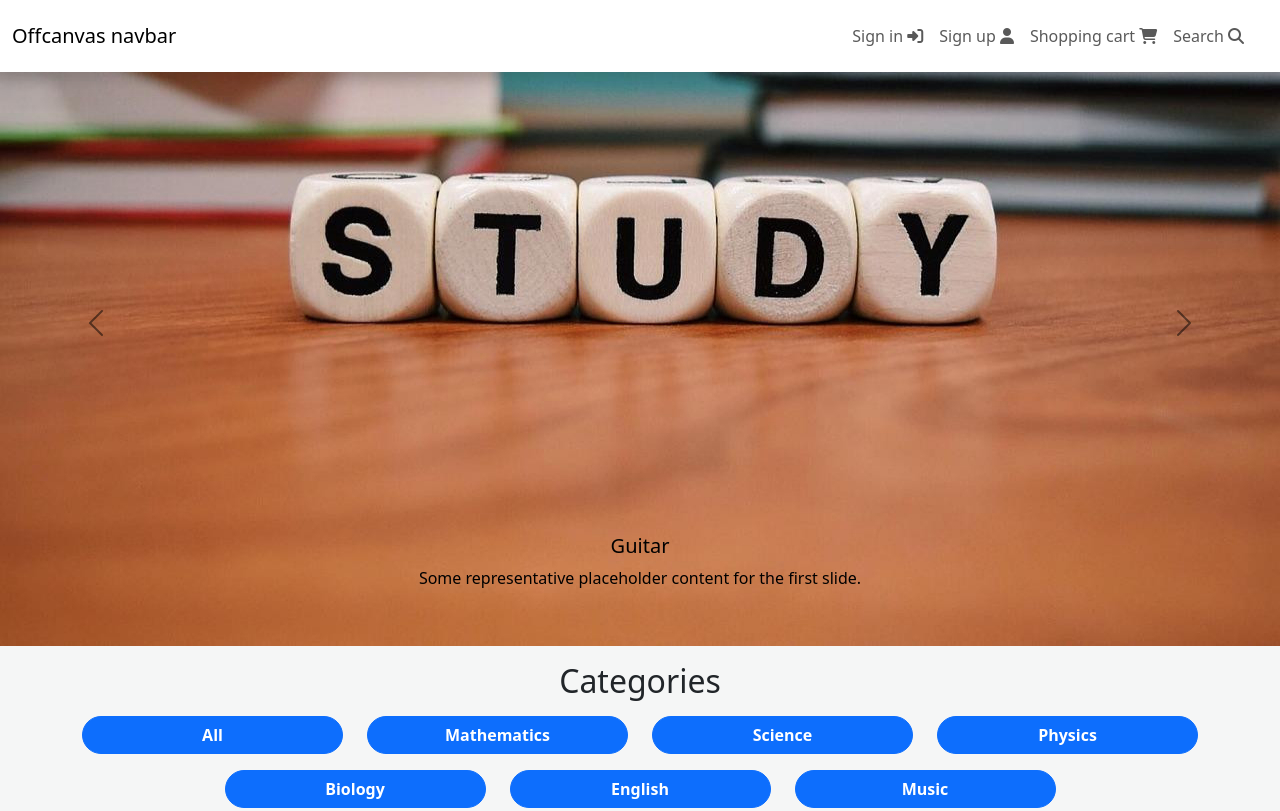
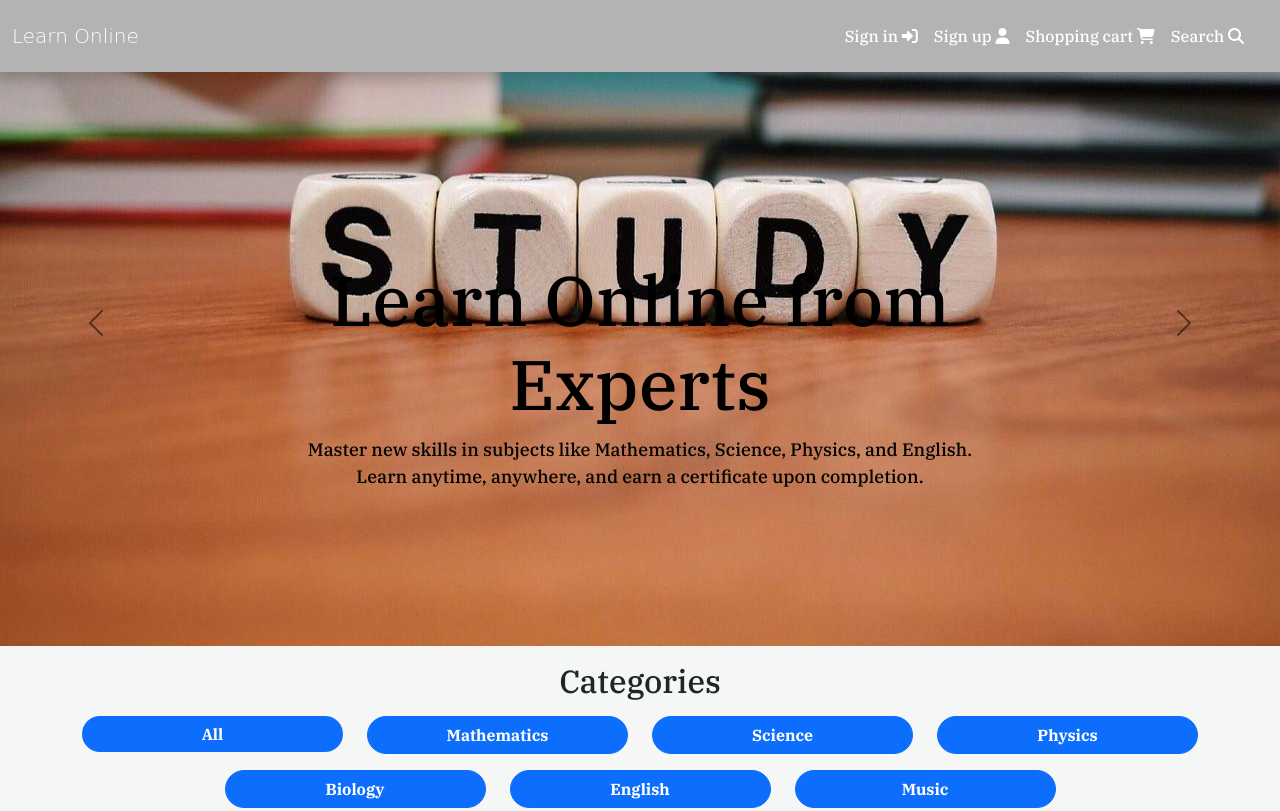
Before and after one commit to FlukeKitikorn/Course-recommendation-website, a plain HTML site: page index.html in a window 1280 px wide. Shown: the top 811 px of the page. Drawn offline with Linux system fonts and the light colour scheme; a web font is replaced by a local one.

Commit message:
fix responsive

```diff
--- a/asset/css/style.css
+++ b/asset/css/style.css
@@ -1,3 +1,5 @@
+@import url('https://fonts.googleapis.com/css2?family=IBM+Plex+Serif:ital,wght@0,100;0,200;0,300;0,400;0,500;0,600;0,700;1,100;1,200;1,300;1,400;1,500;1,600;1,700&family=Kanit:ital,wght@0,100;0,200;0,300;0,400;0,500;0,600;0,700;0,800;0,900;1,100;1,200;1,300;1,400;1,500;1,600;1,700;1,800;1,900&family=Playwrite+AU+SA:wght@100..400&family=Sarabun:ital,wght@0,100;0,200;0,300;0,400;0,500;0,600;0,700;0,800;1,100;1,200;1,300;1,400;1,500;1,600;1,700;1,800&display=swap');
+
 :root{
    --color : #03cafc;
    --color-bg : #f5f6f6;
@@ -7,12 +9,32 @@
 
 body{
     background-color: var(--color-bg);
+    font-family: "IBM Plex Serif", serif;
+    font-weight: 500;
+    font-style: normal;
 }
 
 
 .navbar{
-    background-color: white;
+    background-color: #b3b3b3;
     z-index: 2;
+}
+
+.offcanvas{
+    background-color: #b3b3b3;
+    .offcanvas-title{
+        color: white;
+    }
+    .btn-close{
+        color: white ;
+    }
+}
+
+.navbar-brand, .offcanvas-header{
+    font-family: "Playwrite AU SA", cursive;
+    font-optical-sizing: auto;
+    font-weight: 300;
+    font-style: normal;
 }
 
 .navbar-toggler{
@@ -26,6 +48,7 @@ body{
 .nav-link{
     transition: all 0.2s ;
     position: relative;
+    /* color: black; */
 }
 .nav-link:hover{
     /* text-decoration: underline; */
@@ -47,6 +70,21 @@ body{
 
 .nav-link:hover::before{
     opacity: 1;
+}
+
+.carousel-caption{
+    bottom: 120px;
+    padding-left: 100px;
+    padding-right: 100px;
+    h5{
+        font-size: 70px;
+        font-weight: 500;
+    }
+    p{
+        margin-top: 10px;
+        font-size: 18px;
+        top: 2rem;
+    }
 }
 
 .item-categories{
@@ -90,12 +128,20 @@ body{
     width: 120px;
 }
 
-#sub{
-    margin: 10px 10px;
+#button_cate{
+    /* background-color: var(--color); */
+    border: none;
 }
-#sub:hover{
-    cursor: pointer;
-    transform: scale(1.1);
+
+footer{
+    div{
+        section{
+            a:hover{
+                opacity: 0.8;
+                transition: opacity 0.3s ease;
+            }
+        }
+    }
 }
 
 /* Mobile */
@@ -108,17 +154,29 @@ body{
       display: block;
       margin: 20px auto;
       max-width: 300px;
+      color: black;
     }
 }
 
 /* Tablet */
 @media (max-width: 768px){
-    #sub-container{
-
+    .carousel-caption{
+        bottom: 20px;
+        padding-left: 50px;
+        padding-right: 50px;
+        h5{
+            font-size: 30px;
+            font-weight: 500;
+        }
+        p{
+            margin-top: 10px;
+            font-size: 14px;
+            top: 2rem;
+        }
     }
 }
 
 /* Laptop */
-@media (max-width: 992px){
-
-}
+/* @media (max-width: 992px){
+    li .nav-item {color: black;}
+} */
--- a/asset/js/list-product.js
+++ b/asset/js/list-product.js
@@ -11,7 +11,7 @@ fetch('./product.json')
         container.innerHTML = "";
         filteredData.forEach(item => {
         container.innerHTML += `
-            <div class="col-sm-6 col-md-4 col-lg-3 mb-4">
+            <div class="col-sm-6 col-md-4 col-lg-3 mb-4" id="Sub">
             <div class="card" style="width: 100%;">
                 <img src="${item.images[0].url}" class="card-img-top w-100" alt="${item.title}" style="height: 30vh;">
                 <div class="card-body">
--- a/index.html
+++ b/index.html
@@ -3,46 +3,47 @@
 <head>
     <meta charset="UTF-8">
     <meta name="viewport" content="width=device-width, initial-scale=1.0">
+    <link rel="short icon" type="x-icon" href="/asset/img/education.png">
     <link rel="stylesheet" href="./asset/css/bootstrap.min.css">
     <link rel="stylesheet" href="./asset/css/style.css">
-    <title>Music Shop</title>
+    <title>Learn Online</title>
 </head>
 <body>
     <!-- Start navbar -->
     <nav class="navbar navbar-expand-lg fixed-top py-3 shadow">
         <div class="container-fluid">
-          <a class="navbar-brand" href="#">Offcanvas navbar</a>
+          <a class="navbar-brand text-white" href="#">Learn Online</a>
           <button class="navbar-toggler" type="button" data-bs-toggle="offcanvas" data-bs-target="#offcanvasNavbar" aria-controls="offcanvasNavbar" aria-label="Toggle navigation">
             <span class="navbar-toggler-icon"></span>
           </button>
           <div class="offcanvas offcanvas-end" tabindex="-1" id="offcanvasNavbar" aria-labelledby="offcanvasNavbarLabel">
             <div class="offcanvas-header">
-              <h5 class="offcanvas-title" id="offcanvasNavbarLabel">Offcanvas</h5>
+              <h5 class="offcanvas-title " id="offcanvasNavbarLabel">Learn Online</h5>
               <button type="button" class="btn-close" data-bs-dismiss="offcanvas" aria-label="Close"></button>
             </div>
             <div class="offcanvas-body">
               <ul class="navbar-nav justify-content-end flex-grow-1 pe-3">
                 <!-- Sign in -->
                 <a class="nav-link" href="#" id="item">
-                  <li class="nav-item">Sign in
+                  <li class="nav-item text-white">Sign in
                     <span class="fa-solid fa-right-to-bracket"></span>
                   </li>
                 </a>
                 <!-- Sign up -->
                 <a class="nav-link" href="#" id="item">
-                  <li class="nav-item">Sign up
+                  <li class="nav-item text-white">Sign up
                     <span class="fa-solid fa-user"></span>
                   </li>
                 </a>
                 <!-- Cart -->
                 <a class="nav-link" href="#" id="item">
-                  <li class="nav-item"><span id="cart">Shopping cart</span>
+                  <li class="nav-item text-white"><span id="cart">Shopping cart</span>
                     <span class="fa-solid fa-cart-shopping"></span>
                   </li>
                 </a>
                 <!-- Search -->
                 <a class="nav-link" href="#">
-                  <li class="nav-item"><span id="cart">Search</span>
+                  <li class="nav-item text-white"><span id="cart">Search</span>
                     <span class="fa-solid fa-magnifying-glass"></span>
                   </li>
                 </a>
@@ -60,23 +61,27 @@
         <div class="carousel-inner">
           <div class="carousel-item active" data-bs-interval="4000">
             <img src="./asset/img/banner.jpg" class="w-100" alt="banner1">
-            <div class="carousel-caption d-none d-md-block">
-              <h5>Guitar</h5>
-              <p>Some representative placeholder content for the first slide.</p>
+            <div class="carousel-caption d-none d-md-block ">
+              <h5>Learn Online from Experts</h5>
+              <hr>
+              <p>Master new skills in subjects like Mathematics, Science, Physics, and English.
+                Learn anytime, anywhere, and earn a certificate upon completion.</p>
             </div>
           </div>
           <div class="carousel-item" data-bs-interval="2000">
             <img src="./asset/img/banner.jpg" class="w-100" alt="banner2">
             <div class="carousel-caption d-none d-md-block">
-              <h5>Guitar</h5>
-              <p>Some representative placeholder content for the first slide.</p>
+              <h5>Learn Online from Experts</h5>
+              <p>Master new skills in subjects like Mathematics, Science, Physics, and English.
+                Learn anytime, anywhere, and earn a certificate upon completion.</p>
             </div>
           </div>
           <div class="carousel-item">
             <img src="./asset/img/banner.jpg" class="w-100" alt="banner3">
             <div class="carousel-caption d-none d-md-block">
-              <h5>Guitar</h5>
-              <p>Some representative placeholder content for the first slide.</p>
+              <h5>Learn Online from Experts</h5>
+              <p>Master new skills in subjects like Mathematics, Science, Physics, and English.
+                Learn anytime, anywhere, and earn a certificate upon completion.</p>
             </div>
           </div>
         </div>
@@ -96,7 +101,7 @@
     <section class="my-3 container text-center" id="cate">
       <div class="mb-3" id="text-header"><h2>Categories</h2></div>
       <select class="form-select dropdown-menu-sm" aria-label="Small screen category menu" id="categoryDropdown">
-        <option selected>Choose category</option>
+        <option selected disabled hidden>Choose a category</option>
         <option value="all">All</option>
         <option value="mathematics">Mathematics</option>
         <option value="science">Science</option>
@@ -107,7 +112,7 @@
       </select>
       <div class="row justify-content-center my-2" id="content-sub">
         <div class="col-lg-3 col-md-4 col-sm-6 mb-3">
-          <a href="#cate" value="all" class="btn btn-primary w-100 text-white" role="button"><strong>All</strong></a>
+          <a href="#cate" value="all" class="btn btn-primary w-100 text-white" role="button" id="button_cate"><strong>All</strong></a>
         </div>
         <div class="col-lg-3 col-md-4 col-sm-6 mb-3">
           <a href="#cate" value="mathematics" class="btn btn-primary w-100 text-white" role="button"><strong>Mathematics</strong></a>
@@ -142,7 +147,7 @@
 
 
     <!-- Start footer -->
-    <footer class="bg-dark" >
+    <footer  style="background-color: #b3b3b3;">
       <div class="container p-4 pb-0" id="social-footer">
           <section class="mb-4 text-center">
               <!-- Facebook -->
```
Also changed, not shown: asset/img/education.png (added).
